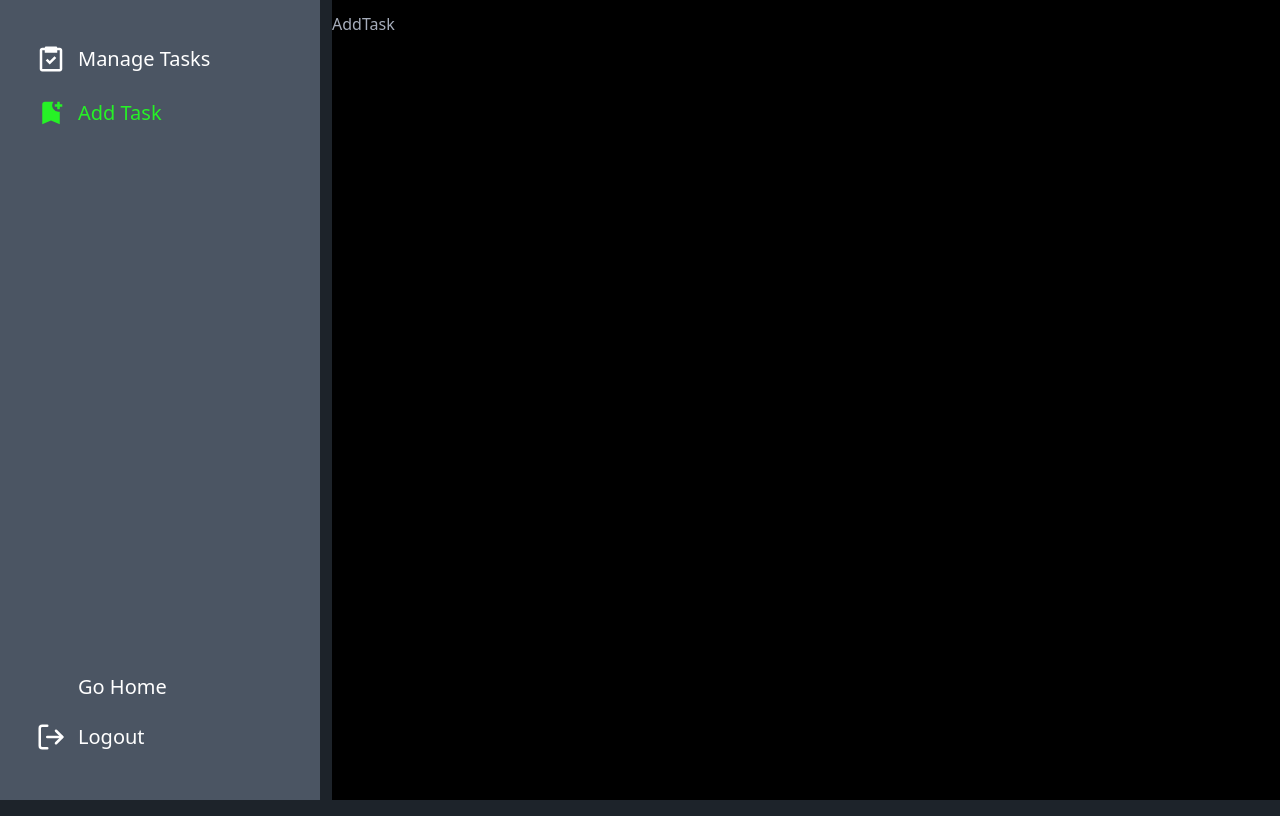
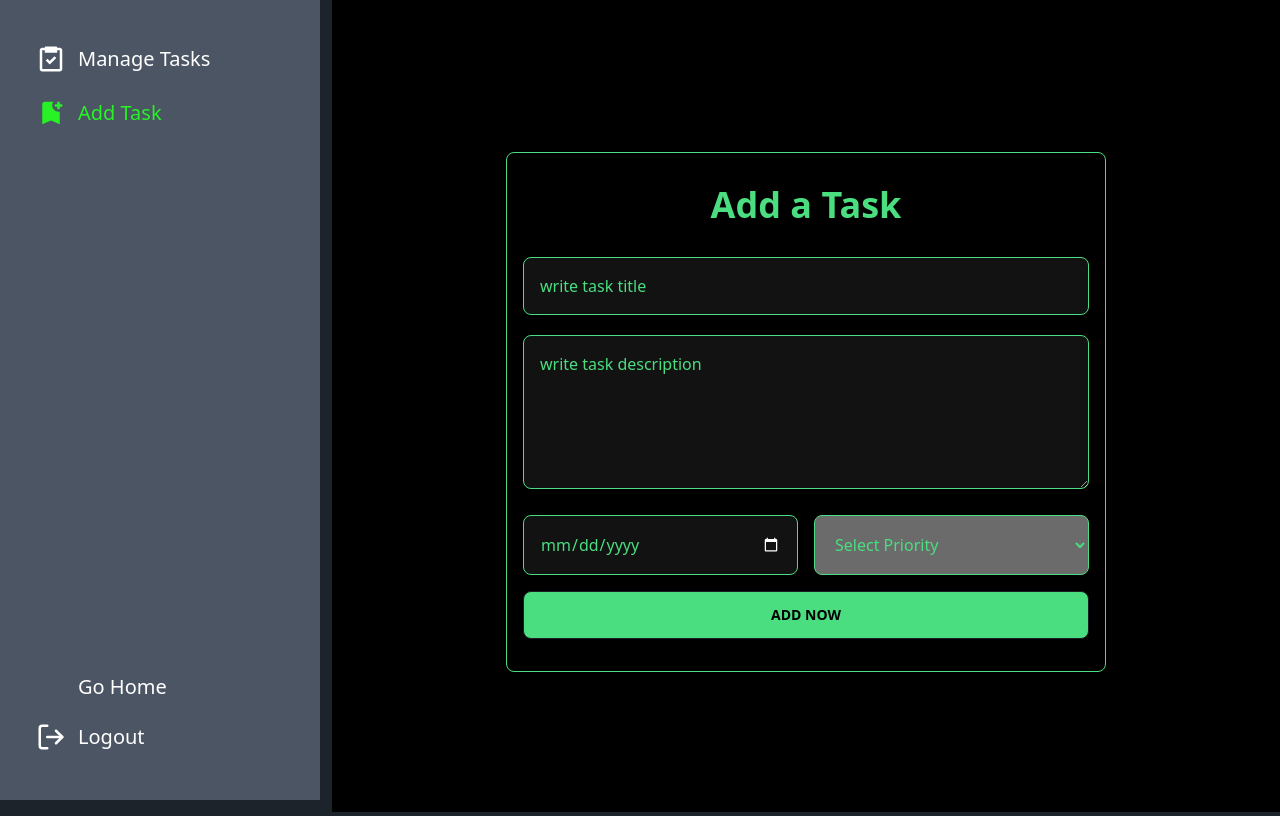
Before and after one commit to Rakibjrb/task-manager-app, a React (Vite) app: page /dashboard/add-task in a window 1280 px wide. Built offline with nearby package versions, Linux system fonts and the light colour scheme; no server answers; sample sign-in values are in the browser's storage; some icons are missing.

Commit message:
created a task add form on add task page

```diff
--- a/package.json
+++ b/package.json
@@ -15,6 +15,7 @@
     "firebase": "^10.7.1",
     "localforage": "^1.10.0",
     "match-sorter": "^6.3.1",
+    "moment": "^2.29.4",
     "prop-types": "^15.8.1",
     "react": "^18.2.0",
     "react-dom": "^18.2.0",
--- a/src/Components/Dashboard/AddTask/AddTask.jsx
+++ b/src/Components/Dashboard/AddTask/AddTask.jsx
@@ -1,5 +1,41 @@
 const AddTask = () => {
-  return <div>AddTask</div>;
+  return (
+    <div className="md:min-h-screen flex items-center justify-center">
+      <form className="md:w-[400px] lg:w-[600px] bg-transparent border border-green-400 px-4 py-8 rounded-lg">
+        <h1 className="text-4xl text-green-400 text-center font-bold">
+          Add a Task
+        </h1>
+        <div className="mt-8 space-y-5 mb-4">
+          <input
+            className="w-full p-4 placeholder:text-green-400 rounded-lg border border-green-400 outline-none text-green-400"
+            type="text"
+            placeholder="write task title"
+            required
+          />
+          <textarea
+            rows={5}
+            className="w-full p-4 placeholder:text-green-400 rounded-lg border border-green-400 outline-none text-green-400"
+            placeholder="write task description"
+          ></textarea>
+          <div className="flex gap-4">
+            <input
+              type="date"
+              className="w-full p-4 placeholder:text-green-400 rounded-lg border border-green-400 outline-none text-green-400"
+            />
+            <select className="w-full p-4 placeholder:text-green-400 rounded-lg border border-green-400 outline-none text-green-400">
+              <option value="none">Select Priority</option>
+              <option value="low">Low</option>
+              <option value="moderate">Moderate</option>
+              <option value="high">High</option>
+            </select>
+          </div>
+        </div>
+        <button className="w-full hover:bg-slate-400 rounded-lg bg-green-400 text-black uppercase btn">
+          Add Now
+        </button>
+      </form>
+    </div>
+  );
 };
 
 export default AddTask;
--- a/src/Layout/Dashboard/Dashboard.jsx
+++ b/src/Layout/Dashboard/Dashboard.jsx
@@ -28,7 +28,9 @@ const Dashboard = () => {
         <div className={`hidden lg:block`}>
           <Sidebar />
         </div>
-        <div className={`bg-black w-full ${showBar ? "" : "pt-12 lg:pt-3"}`}>
+        <div
+          className={`bg-black w-full ${showBar ? "hidden" : "pt-12 lg:pt-3"}`}
+        >
           <Outlet />
         </div>
       </div>
```
Also changed, not shown: 1 other file (tests, documents, lock files or other folders).
